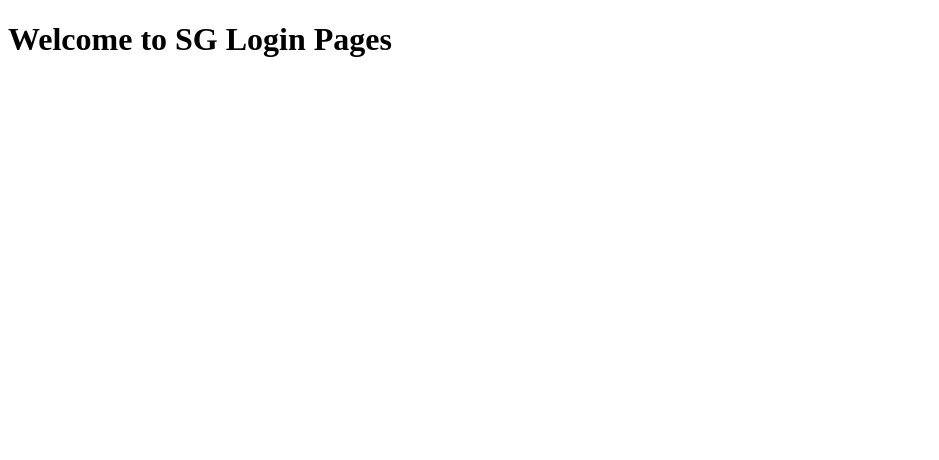
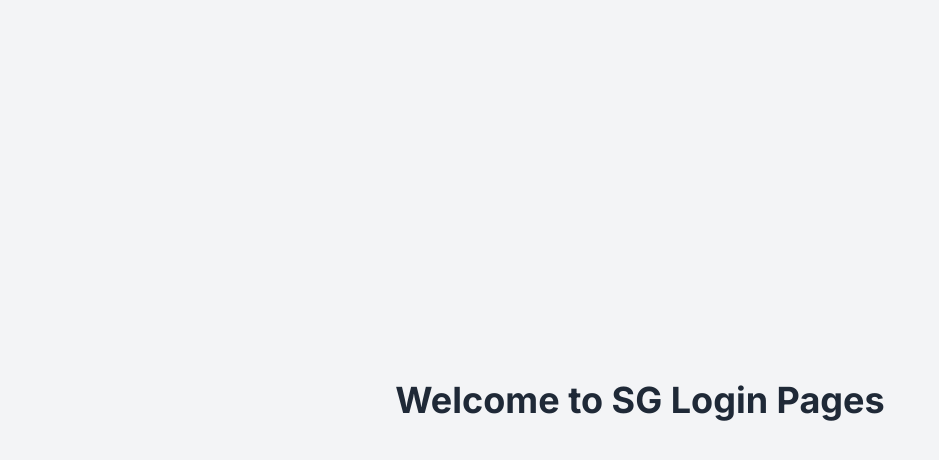
Before and after one commit to olapartysg1/Tgvercel, a Next.js app: page / in a window 1280 px wide. Shown: the top 460 px of the page, without its empty margins (0-939 px from the left). Built offline with nearby package versions, Linux system fonts and the light colour scheme.

Commit message:
Create layout.tsx

```diff
--- /dev/null
+++ b/app/layout.tsx
@@ -0,0 +1,23 @@
+import type { Metadata } from "next"
+import { Inter } from "next/font/google"
+import "./globals.css"
+import type React from "react" // Import React
+
+const inter = Inter({ subsets: ["latin"] })
+
+export const metadata: Metadata = {
+  title: "SG Login Pages",
+  description: "Secure login pages with Telegram integration",
+}
+
+export default function RootLayout({
+  children,
+}: {
+  children: React.ReactNode
+}) {
+  return (
+    <html lang="en">
+      <body className={inter.className}>{children}</body>
+    </html>
+  )
+}
```
